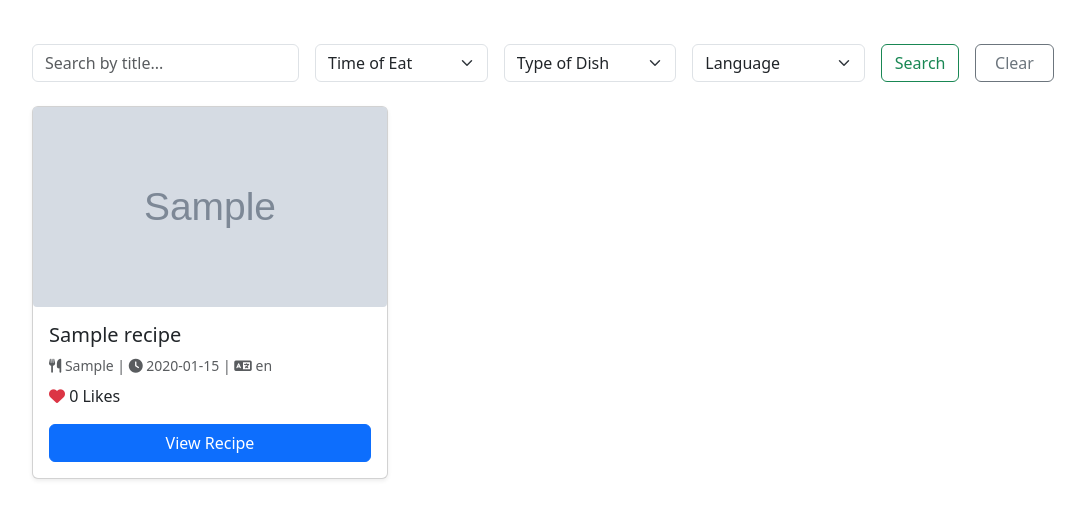
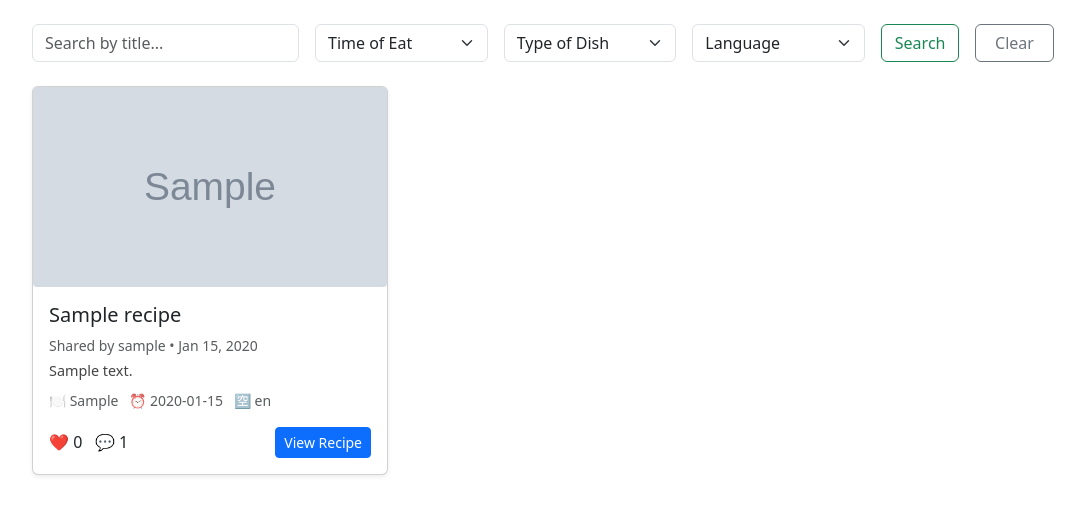
Before and after one commit to raviajagiya/Recipe-Sharing, a Flask app: page /recipes/ in a window 1280 px wide. Shown: the part 56-575 px from the top of the page, without its empty margins (50-1135 px from the left). Run offline with Flask 3, Linux system fonts and the light colour scheme; tables that the repository leaves empty hold one stand-in row (values such as "Sample post"); grey boxes marked "Sample" are stand-in pictures.

Commit message:
card redesign

```diff
--- a/app/static/css/style.css
+++ b/app/static/css/style.css
@@ -1,19 +1,44 @@
-/* Custom CSS for recipe card images */
-.recipe-card-img {
-    height: 200px; /* Fixed height for consistency */
-    object-fit: cover; /* Ensures image covers the area without distortion */
-    width: 100%; /* Make sure it takes full width of the card */
+/* Container spacing only for recipe feed */
+.recipe-feed-wrapper {
+  padding: 20px 0;
 }
 
-/* Optional: Add some padding to the container for better spacing */
-.container {
-    padding-top: 20px;
-    padding-bottom: 20px;
+/* Recipe card image */
+.recipe-card-img {
+  width: 100%;
+  height: 200px;           /* uniform height */
+  object-fit: cover;       /* crop without distortion */
+  border-radius: 4px;      /* smooth corners */
+  transition: transform .3s ease;  /* for hover effect */
 }
 
-.recipe-card-img {
-  width: 100%;
-  height: 200px;           /* Shrinks oversized images */
-  object-fit: cover;       /* Prevents distortion */
-  border-radius: 4px;      /* Optional: smooth corners */
+/* Hover effect on card if desired */
+.card:hover .recipe-card-img {
+  transform: scale(1.05);
 }
+
+/* Truncate long descriptions */
+.description {
+  display: -webkit-box;
+  -webkit-line-clamp: 2;
+  line-clamp: 2;
+  -webkit-box-orient: vertical;
+  overflow: hidden;
+  font-size: 0.9rem;
+  color: #444;
+}
+
+/* Meta info under title */
+.card-meta {
+  font-size: 0.85rem;
+  color: #666;
+  margin-bottom: 1rem;
+}
+
+/* Ensure your like/comment counts and view button line up */
+.card-actions {
+  display: flex;
+  justify-content: space-between;
+  align-items: center;
+  margin-top: auto;
+}
--- a/app/templates/home.html
+++ b/app/templates/home.html
@@ -61,31 +61,47 @@
             {% for recipe in recipes %}
                 <div class="col">
                     <div class="card h-100 shadow-sm">
-                        {% if recipe.image %}
-                            {#`~` for string concat in Jinja #}
-                            <img src="{{ url_for('static', filename='uploads/' ~ recipe.image) }}"
-                            class="card-img-top recipe-card-img" alt="{{ recipe.title }}">
-                        {% else %}
-                            {# if no image given then use default one #}
-                            <img src="{{ url_for('static', filename='uploads/default_recipe.png') }}"
-                            class="card-img-top recipe-card-img" alt="Default Recipe Image">
+                    <!-- Image -->
+                        <div class="card-img-wrapper">
+                            <img src="{{ url_for('static', filename='uploads/' ~ recipe.image) if recipe.image else url_for('static', filename='uploads/default_recipe.png') }}"
+                            alt="{{ recipe.title }}"
+                            class="card-img-top recipe-card-img">
+                        </div>
+
+                        <div class="card-body d-flex flex-column">
+                            <!-- Title -->
+                            <h5 class="card-title">{{ recipe.title }}</h5>
+
+                            <!-- Author & Date -->
+                            <p class="text-muted small mb-1">
+                            Shared by {{ recipe.author.username }} • {{ recipe.created_at.strftime('%b %d, %Y') }}
+                            </p>
+
+                        <!-- Description (optional preview) -->
+                        {% if recipe.description %}
+                            <p class="card-text description mb-2">
+                                {{ recipe.description }}
+                            </p>
                         {% endif %}
-                        <div class="card-body d-flex flex-column"> {# Use flex-column for sticky button #}
-                            <h5 class="card-title">{{ recipe.title }}</h5>
-                            <p class="card-text text-muted small mb-2">
-                                {# Using Font Awesome icons for better visuals #}
-                                <i class="fas fa-utensils"></i> {{ recipe.type_of_dish | default('N/A') }} |
-                                <i class="fas fa-clock"></i> {{ recipe.time_of_eat | default('N/A') }} |
-                                <i class="fas fa-language"></i> {{ recipe.language | default('N/A') }}
-                            </p>
-                            {# Display likes count #}
-                            <p class="card-text mb-3">
-                                <i class="fas fa-heart text-danger"></i>
-                                {# Assuming recipe.likes_count exists. Default to 0 if not. #}
-                                {{ recipe.likes_count | default(0) }} Likes
-                            </p>
-                            {# View Recipe button at the bottom #}
-                            <a href="{{ url_for('recipes.view_recipe', recipe_id=recipe.id) }}" class="btn btn-primary mt-auto">View Recipe</a>                        </div>
+
+                        <!-- Meta row -->
+                        <p class="text-muted small mb-3">
+                            🍽 {{ recipe.type_of_dish }} &nbsp;
+                            ⏰ {{ recipe.time_of_eat }} &nbsp;
+                            🈳 {{ recipe.language }}
+                        </p>
+
+                    <!-- Interaction -->
+                            <div class="mt-auto d-flex justify-content-between align-items-center">
+                                <div>
+                                    ❤️ {{ recipe.likers|length if recipe.likers else 0 }} &nbsp;
+                                    💬 {{ recipe.comments|length if recipe.comments else 0 }}
+                                </div>
+                            <a href="{{ url_for('recipes.view_recipe', recipe_id=recipe.id) }}" class="btn btn-sm btn-primary">
+                                View Recipe
+                            </a>
+                            </div>
+                        </div>
                     </div>
                 </div>
             {% endfor %}
```
